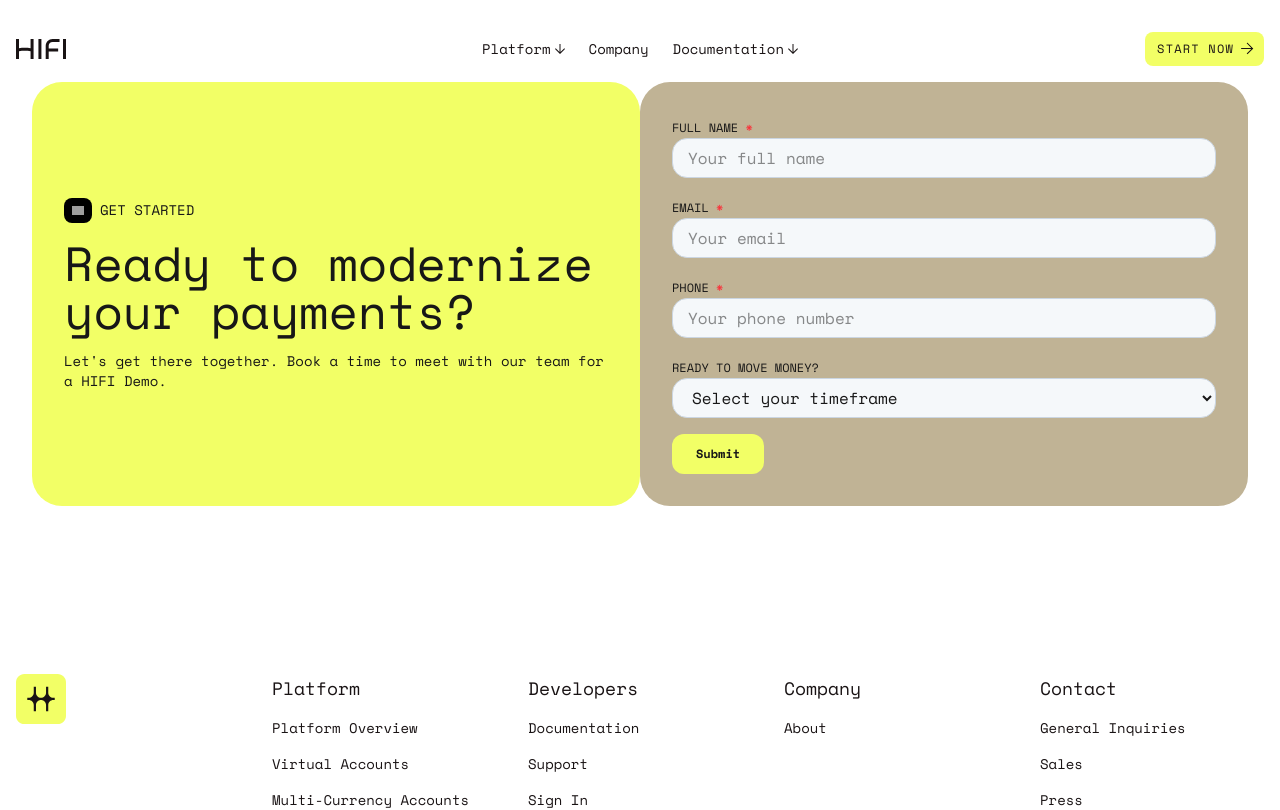
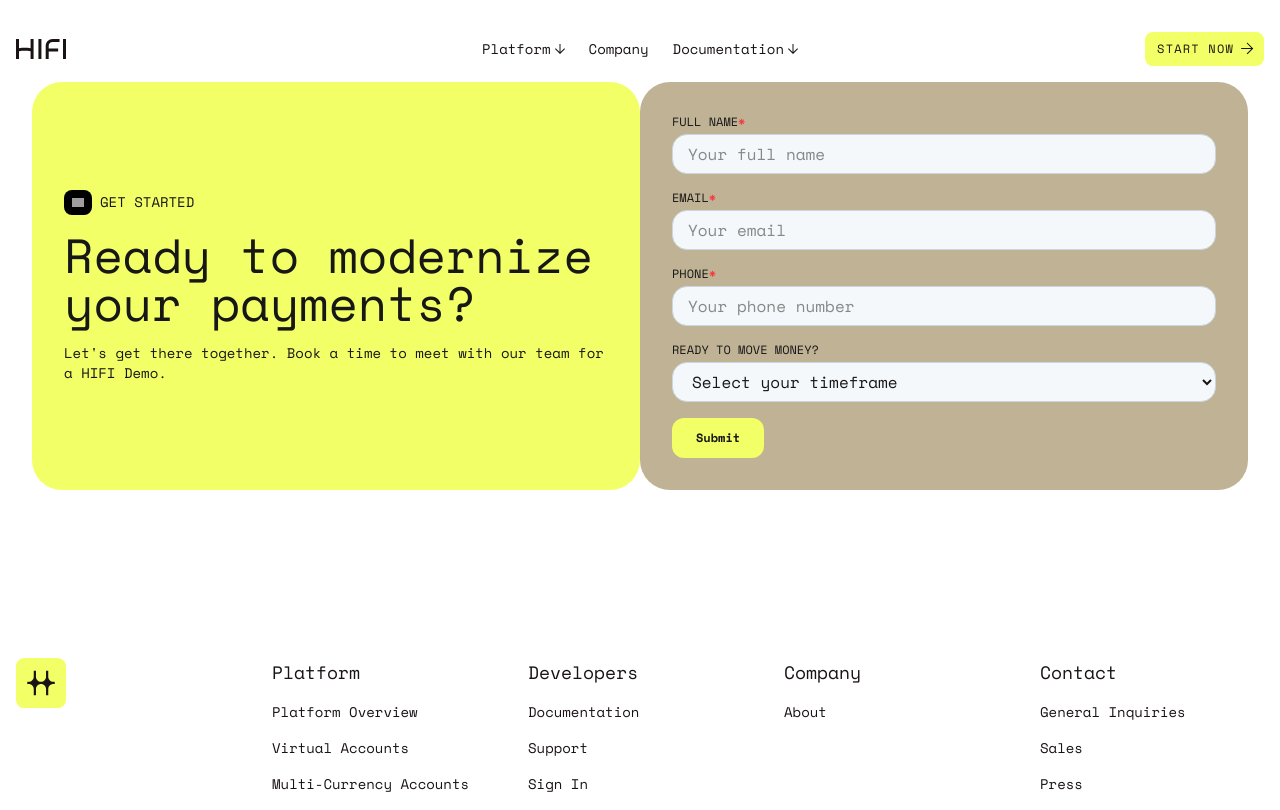
Before and after one commit to laon-studio/landing-portfolio, a Next.js app: page /contact in a window 1280 px wide. Shown: the top 810 px of the page. Built offline with nearby package versions, Linux system fonts and the light colour scheme; grey boxes are pictures that could not be loaded.

Commit message:
feat: implement form validation

```diff
--- a/package.json
+++ b/package.json
@@ -13,7 +13,8 @@
     "next": "15.3.1",
     "react": "^19.0.0",
     "react-countup": "^6.5.3",
-    "react-dom": "^19.0.0"
+    "react-dom": "^19.0.0",
+    "react-hook-form": "^7.57.0"
   },
   "devDependencies": {
     "@eslint/eslintrc": "^3",
--- a/src/app/contact/components/opt-in-form/index.tsx
+++ b/src/app/contact/components/opt-in-form/index.tsx
@@ -1,56 +1,54 @@
 'use client';
 
-import { FormEvent, FormEventHandler, useRef } from 'react';
+import {
+  FormProvider,
+  RegisterOptions,
+  SubmitHandler,
+  useForm,
+  useFormContext,
+} from 'react-hook-form';
+
+interface IFormData {
+  fullName: string;
+  email: string;
+  phone?: string;
+  money: string;
+}
 
 const OptInForm = () => {
-  const formRef = useRef<HTMLFormElement>(null);
+  const methods = useForm<IFormData>({ mode: 'onChange' });
 
-  const handleOnSubmit: FormEventHandler<HTMLFormElement> = async (
-    e: FormEvent
-  ) => {
-    e.preventDefault();
-    if (!formRef.current) return;
-    const formData = new FormData(formRef.current);
-    const objData: { [key: string]: string } = {};
-    formData.forEach((value, key) => {
-      if (typeof value === 'string') {
-        objData[key] = value;
-      }
-    });
+  const onSubmit: SubmitHandler<IFormData> = async (data) => {
     try {
       const response = await fetch(
         process.env.NEXT_PUBLIC_GOOGLE_SHEET_URL ?? '',
         {
           method: 'POST',
           headers: { 'Content-Type': 'text/plain' },
-          body: JSON.stringify(objData),
+          body: JSON.stringify(data),
         }
-      )
-        .then((res) => res.text())
-        .then((text) => text);
+      ).then((res) => res.text());
 
       if (response === 'success') {
-        (e.target as HTMLFormElement).reset();
+        methods.reset(); // react-hook-form 방식으로 폼 초기화
         alert('Success');
-        return;
       } else {
         alert('Failed... Try again later');
-        return;
       }
-    } catch (error: unknown) {
+    } catch (error) {
       console.error('Error submitting form:', error);
       alert('Failed... Try again later');
     }
   };
 
   return (
+    <FormProvider {...methods}>
       <form
         className='flex flex-col gap-4'
-      onSubmit={handleOnSubmit}
-      ref={formRef}
+        onSubmit={methods.handleSubmit(onSubmit)}
       >
         <div>
-        <label htmlFor='fullName' className='text-xs'>
+          <label htmlFor='fullName' className='flex text-xs'>
             <span>FULL NAME</span> <IconRequired />
           </label>
           <OptInInput
@@ -59,10 +57,11 @@ const OptInForm = () => {
             name='fullName'
             required
             placeholder='Your full name'
+            rules={{ required: 'Please complete this required field.' }}
           />
         </div>
         <div>
-        <label htmlFor='email' className='text-xs'>
+          <label htmlFor='email' className='flex text-xs'>
             <span>EMAIL</span> <IconRequired />
           </label>
           <OptInInput
@@ -71,10 +70,17 @@ const OptInForm = () => {
             name='email'
             required
             placeholder='Your email'
+            rules={{
+              required: 'Please complete this required field.',
+              pattern: {
+                value: /^[A-Z0-9._%+-]+@[A-Z0-9.-]+\.[A-Z]{2,}$/i,
+                message: 'Please enter a valid email address.',
+              },
+            }}
           />
         </div>
         <div>
-        <label htmlFor='phone' className='text-xs'>
+          <label htmlFor='phone' className='flex text-xs'>
             <span>PHONE</span> <IconRequired />
           </label>
           <OptInInput
@@ -82,17 +88,18 @@ const OptInForm = () => {
             id='phone'
             name='phone'
             placeholder='Your phone number'
+            rules={{ required: 'Please complete this required field.' }}
           />
         </div>
         <div>
-        <label htmlFor='money' className='text-xs'>
+          <label htmlFor='money' className='flex text-xs'>
             READY TO MOVE MONEY?
           </label>
           <select
             id='money'
             name='money'
             defaultValue=''
-          className='w-full h-10 bg-[#f5f8fa] px-[15px] border border-[#cbd6e2] rounded-[15px]'
+            className='w-full h-10 bg-[#f5f8fa] px-[15px] border border-[#cbd6e2] rounded-[15px] mt-1'
           >
             <option value='' disabled>
               Select your timeframe
@@ -111,27 +118,42 @@ const OptInForm = () => {
           </button>
         </div>
       </form>
+    </FormProvider>
   );
 };
 
 export default OptInForm;
 
-const OptInInput = ({
+type OptInInputProps<K extends keyof IFormData> = {
+  name: K;
+  rules?: RegisterOptions<IFormData, K>;
+} & Omit<React.ComponentProps<'input'>, 'name'>;
+
+const OptInInput = <K extends keyof IFormData>({
   type,
   id,
   name,
   required,
   placeholder,
-}: React.InputHTMLAttributes<HTMLInputElement>) => {
+  rules,
+}: OptInInputProps<K>) => {
+  const {
+    register,
+    formState: { errors },
+  } = useFormContext<IFormData>();
+
   return (
+    <div>
       <input
         type={type}
         id={id}
-      name={name}
         required={required}
         placeholder={placeholder}
-      className='w-full h-10 bg-[#f5f8fa] px-[15px] border border-[#cbd6e2] rounded-[15px]'
+        {...register(name, rules)}
+        className='w-full h-10 bg-[#f5f8fa] px-[15px] border border-[#cbd6e2] rounded-[15px] mt-1'
       />
+      {errors[name] && <p className='text-red-500'>{errors[name]?.message}</p>}
+    </div>
   );
 };
 
```
Also changed, not shown: 1 other file (tests, documents, lock files or other folders). Lines whose indentation alone changed are shown as unchanged.
